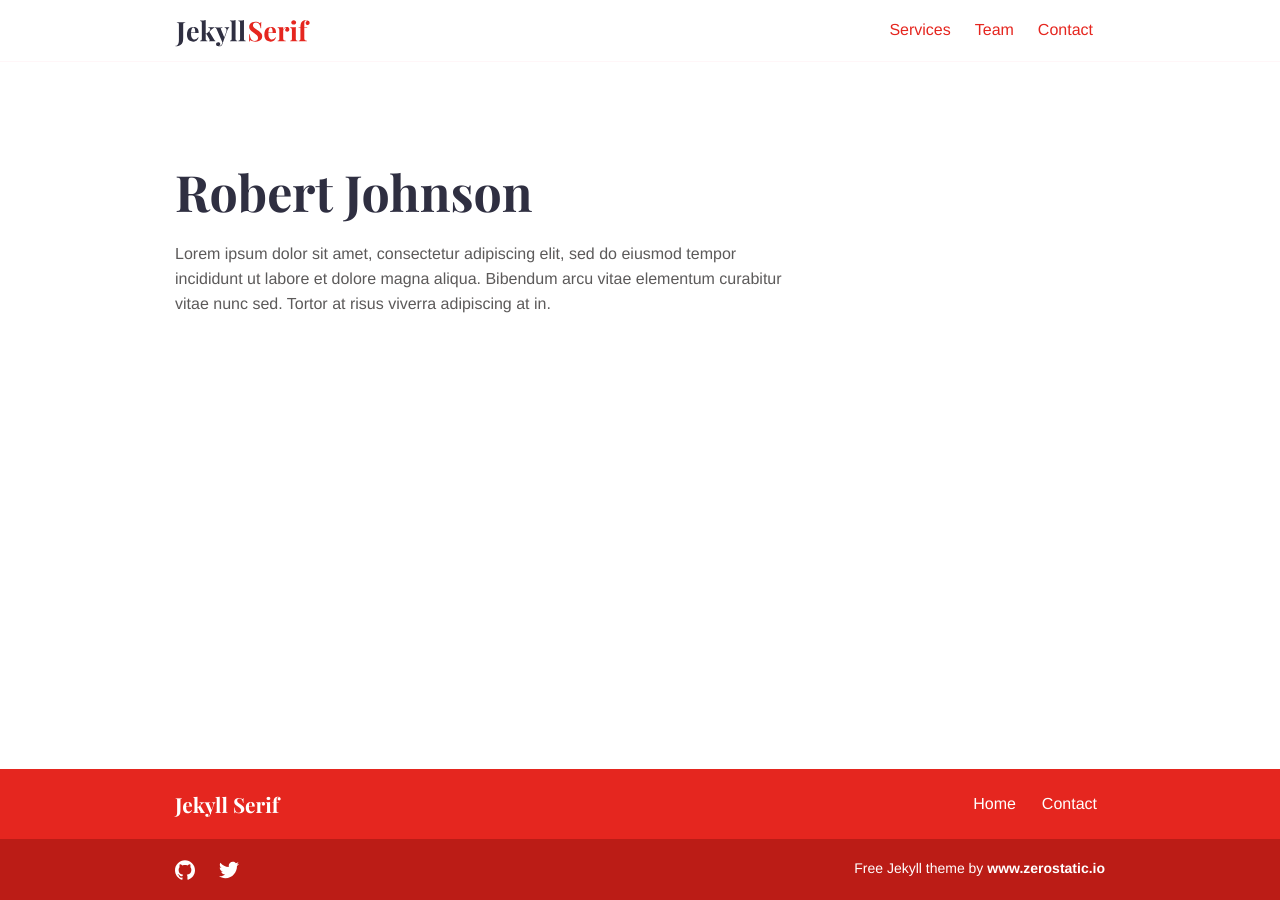
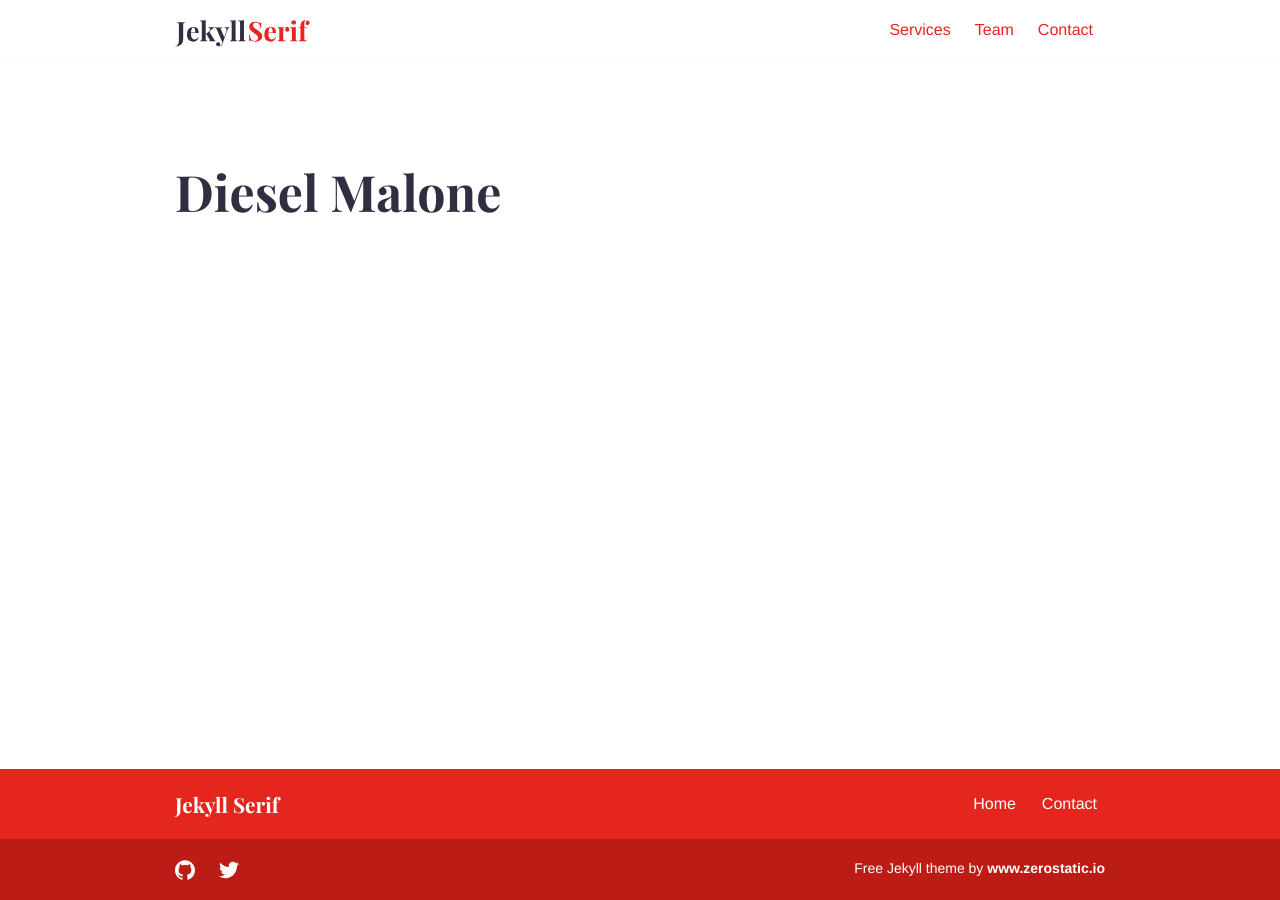
Before and after one commit to MalonesDiesel/malonesdiesel.github.io, a Jekyll site: the page built from _team/robert-johnson.md, in a window 1280 px wide. Built offline with Jekyll 4.4.1, drawn with Linux system fonts in a browser that asks for light colours.

Commit message:
Update robert-johnson.md

```diff
--- a/_team/robert-johnson.md
+++ b/_team/robert-johnson.md
@@ -1,11 +1,8 @@
 ---
-title: 'Robert Johnson'
+title: 'Diesel Malone'
 date: 2018-12-20T13:44:23+10:00
 draft: false
-image: 'images/team/vince-fleming-613817-unsplash.jpg'
-jobtitle: 'Developer'
+jobtitle: 'Lot Security'
 weight: 3
 layout: team
 ---
-
-Lorem ipsum dolor sit amet, consectetur adipiscing elit, sed do eiusmod tempor incididunt ut labore et dolore magna aliqua. Bibendum arcu vitae elementum curabitur vitae nunc sed. Tortor at risus viverra adipiscing at in.
```
